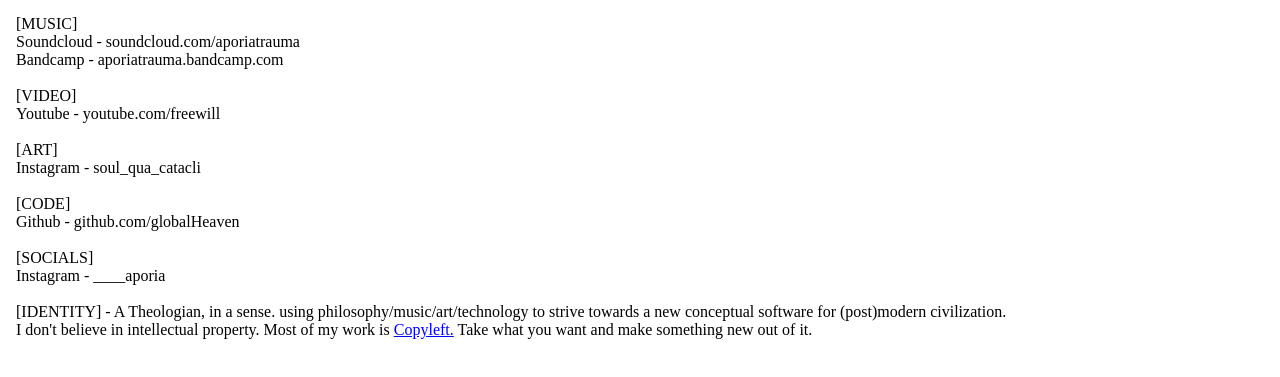
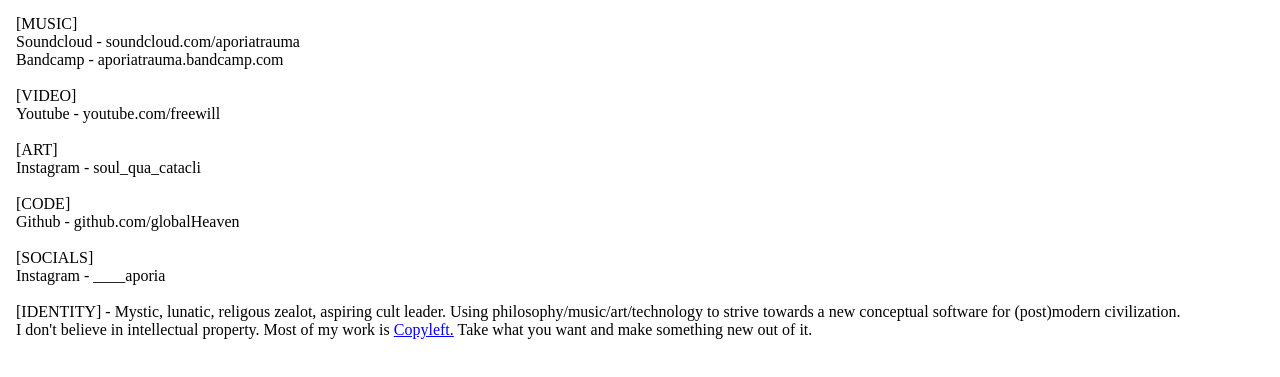
Before and after one commit to aporia-coder/termina11y-online, a plain HTML site: page index.html in a window 1280 px wide. Shown: the part 95-472 px from the top of the page. Drawn offline with Linux system fonts and the light colour scheme.

Commit message:
feat: change bio

```diff
--- a/index.html
+++ b/index.html
@@ -53,7 +53,7 @@
       >
       <br />
       <p>
-        [IDENTITY] - A Theologian, in a sense. using
+        [IDENTITY] - Mystic, lunatic, religous zealot, aspiring cult leader. Using
         philosophy/music/art/technology to strive towards a new conceptual
         software for (post)modern civilization.
       </p>
```
